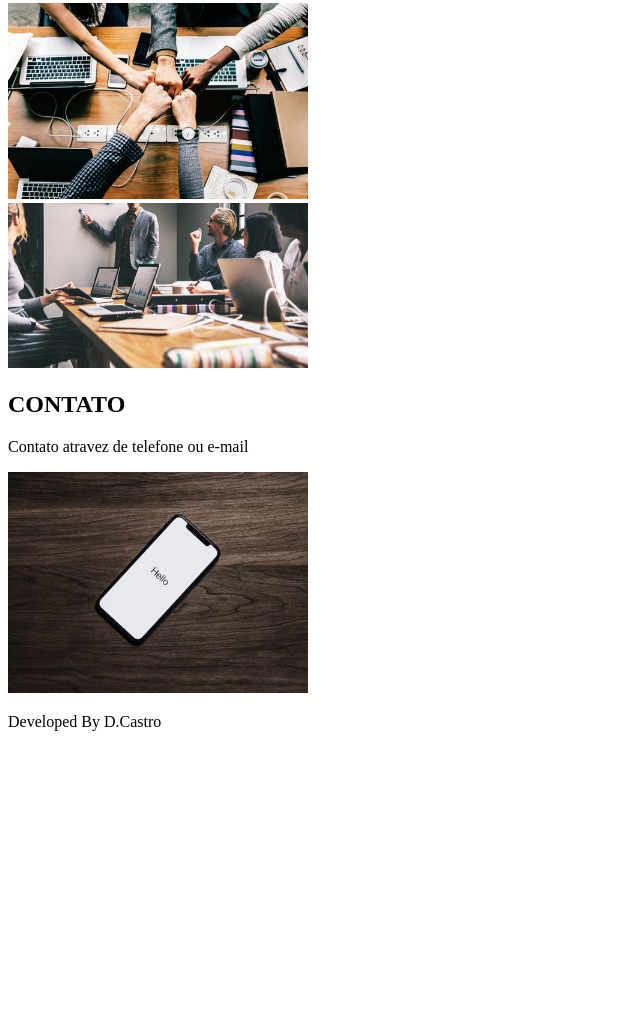
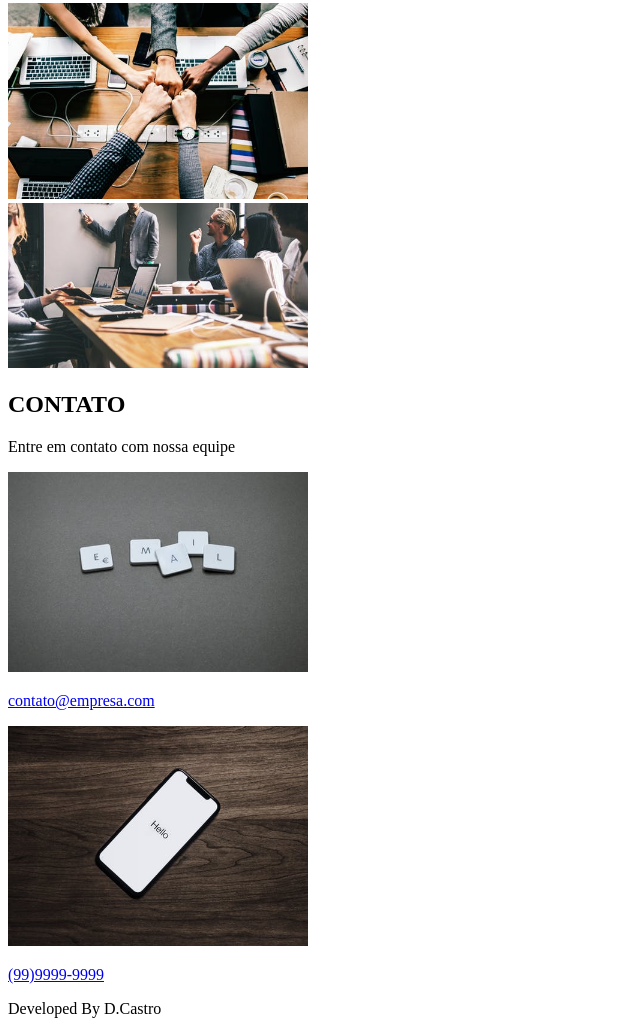
Before and after one commit to DenisCastro/aula_html5_css3, a plain HTML site: page index.html in a window 1280 px wide. Shown: the part 1556-2590 px from the top of the page, without its empty margins (0-640 px from the left). Before the commit the page ends 2303 px from the top, so only its background shows below. Drawn offline with Linux system fonts and the light colour scheme.

Commit message:
Desenvolvimento do menu "CONTATO"

```diff
--- a/index.html
+++ b/index.html
@@ -49,7 +49,9 @@
 
             <section id="clientes">
                 <h2>CLIENTES</h2>
-                <p>Nossos clientes ficaram muito satisfeitos com nossos serviços.</p>
+                <p>
+                    Nossos clientes ficaram muito satisfeitos com nossos serviços.
+                </p>
                 <div>
                     <img src="img/cliente.jpeg" width="300px">
                 </div>
@@ -61,7 +63,9 @@
 
             <section id="parceiros">
                 <h2>PARCEIROS</h2>
-                <p>Nossos parceiros nos ajugam a entregar as melhores soluções para nossos clientes.</p>
+                <p>
+                    Nossos parceiros nos ajugam a entregar as melhores soluções para nossos clientes.
+                </p>
                 <div>
                     <img src="img/parceiro1.png" width="150px">
                 </div>
@@ -86,14 +90,23 @@
 
             <section id="contato">
                 <h2>CONTATO</h2>
-                <p>Contato atravez de telefone ou e-mail</p>
+                <p>
+                    Entre em contato com nossa equipe
+                </p>
+                <div>
+                    <img src="img/e-mail.jpeg" width="300px">
+                    <p><a href="mailto:contato@empresa.com" >contato@empresa.com</a></p>
+                </div>
                 <div>
                     <img src="img/contato1.jpeg" width="300px">
+                    <p><a href="tel:9999999999">(99)9999-9999</a></p>
                 </div>
             </section>
 
             <footer>
-                <p>Developed By D.Castro</p>
+                <p>
+                    Developed By D.Castro
+                </p>
             </footer>
 
     </body>
```
Also changed, not shown: img/e-mail.jpeg (added).
